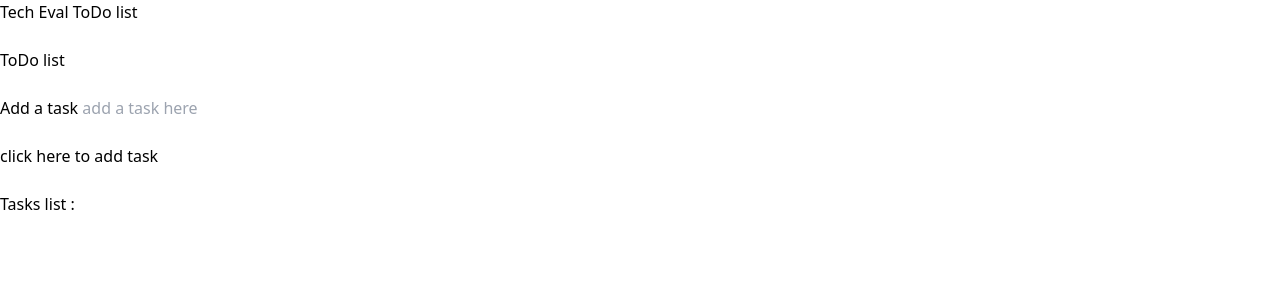
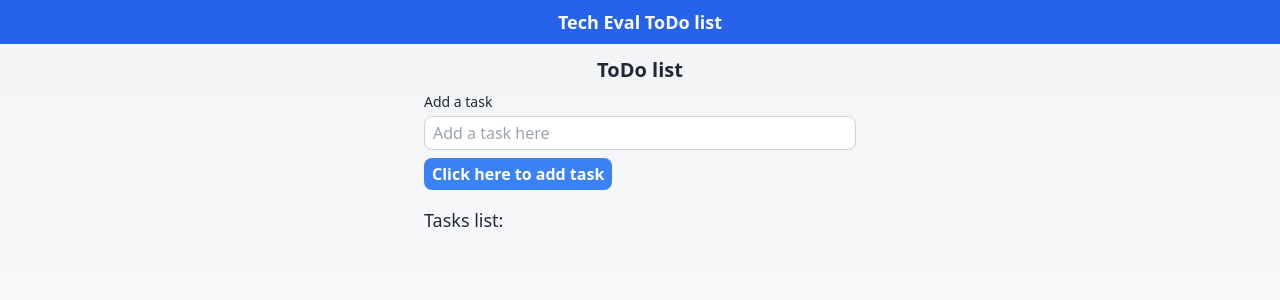
Before and after one commit to AlexCodes100/CPSC2650TechEvalNextjs, a Next.js app: page / in a window 1280 px wide. Shown: the top 300 px of the page. Built offline with nearby package versions, Linux system fonts and the light colour scheme.

Commit message:
added numbering, edit and local storage functionalities. Linked to localStorage

```diff
--- a/app/globals.css
+++ b/app/globals.css
@@ -8,28 +8,34 @@
   --background-end-rgb: 255, 255, 255;
 }
 
-/* this is commented below to take away the dark theme */
-
-/* @media (prefers-color-scheme: dark) {
-  :root {
-    --foreground-rgb: 255, 255, 255;
-    --background-start-rgb: 0, 0, 0;
-    --background-end-rgb: 0, 0, 0;
-  }
+body {
+  @apply text-gray-800 bg-gradient-to-b from-gray-100 to-white min-h-screen flex flex-col items-center;
 }
 
-body {
-  color: rgb(var(--foreground-rgb));
-  background: linear-gradient(
-      to bottom,
-      transparent,
-      rgb(var(--background-end-rgb))
-    )
-    rgb(var(--background-start-rgb));
+h1, h2 {
+  @apply text-xl font-bold;
 }
 
-@layer utilities {
-  .text-balance {
-    text-wrap: balance;
-  }
-} */
+label {
+  @apply text-sm font-medium;
+}
+
+input {
+  @apply border border-gray-300 rounded-lg px-2 py-1 mt-1;
+}
+
+button {
+  @apply bg-blue-500 text-white font-semibold py-1 px-2 rounded-lg mt-2 hover:bg-blue-700;
+}
+
+ul {
+  @apply list-disc list-inside mt-2;
+}
+
+li {
+  @apply flex justify-between items-center mt-1;
+}
+
+li button {
+  @apply bg-red-500 text-white font-semibold py-1 px-2 rounded-lg hover:bg-red-700;
+}
--- a/app/page.js
+++ b/app/page.js
@@ -1,23 +1,26 @@
 'use client'
 import Header from "@/components/Header"
-
-// to use useState or useEffect you need to use the client side you cannot use the server side rendering
-// to fix that you need to add  'use client' on the top of the file
-import { useState } from "react"
+import { useState, useEffect } from "react"
 
 export default function Home() {
+  const [task, setTask] = useState("")
+  const [addTask, setAddTask] = useState(() => {
+    // Get initial state from localStorage
+    const savedTasks = localStorage.getItem('tasks');
+    return savedTasks ? JSON.parse(savedTasks) : [];
+  })
 
-  const [task, setTask] = useState("")
-  const [addTask,setAddTask] = useState([])
+  useEffect(() => {
+    // Save tasks to localStorage whenever addTask changes
+    localStorage.setItem('tasks', JSON.stringify(addTask));
+  }, [addTask]);
 
   const handleChange = (event) => {
     setTask(event.target.value);
   }
 
-  const addValue = ()=> {
-    setAddTask(prev =>{
-      return [...prev,{id:prev.length +1, task:task }]
-    })
+  const addValue = () => {
+    setAddTask(prev => [...prev, { id: prev.length + 1, task: task, completed: false }])
     setTask("")
   }
 
@@ -26,35 +29,58 @@ export default function Home() {
     setAddTask(newList)
   }
 
+  const toggleComplete = (id) => {
+    setAddTask(prev =>
+      prev.map(item =>
+        item.id === id ? { ...item, completed: !item.completed } : item
+      )
+    )
+  }
+
+  const editTask = (id, newTask) => {
+    setAddTask(prev =>
+      prev.map(item =>
+        item.id === id ? { ...item, task: newTask } : item
+      )
+    )
+  }
+
   return (
     <>
-
-    <Header />
-        <br/>
-        <h1>ToDo list  </h1>
-        <br/>
-        <div>
-          <label>Add a task </label>
-          <input type="text" placeholder="add a task here" id="task" value={task} onChange={handleChange}/>
-          <br/>
-          <br/>
-          <button onClick={addValue}>click here to add task</button>
-          <br/>
-          <br/>
-          <h2>Tasks list :</h2>
-
-          <ul>
-            {addTask.map((item) => {
-              return <li key={item.id}>{item.task}
-              <button onClick={() => deleteTask(item.id)}>  <span> &emsp; delete</span></button>
+      <Header />
+      <div className="w-full max-w-md mx-auto mt-12 p-2">
+        <h1 className="text-center text-xl">ToDo list</h1>
+        <div className="mt-2">
+          <label htmlFor="task" className="block text-sm font-medium">Add a task</label>
+          <input
+            type="text"
+            placeholder="Add a task here"
+            id="task"
+            value={task}
+            onChange={handleChange}
+            className="block w-full border border-gray-300 rounded-lg px-2 py-1 mt-1"
+          />
+          <button onClick={addValue} className="block bg-blue-500 text-white font-semibold py-1 px-2 rounded-lg mt-2 hover:bg-blue-700">Click here to add task</button>
+          <h2 className="text-lg font-medium mt-4">Tasks list:</h2>
+          <ul className="list-disc list-inside mt-2">
+            {addTask.map((item, index) => (
+              <li key={item.id} className="flex justify-between items-center mt-1">
+                <span className={`flex-1 ${item.completed ? 'line-through' : ''}`}>
+                  {index + 1}. {item.task}
+                </span>
+                <button onClick={() => toggleComplete(item.id)} className={`ml-2 ${item.completed ? 'bg-green-500' : 'bg-yellow-500'} text-white font-semibold py-1 px-2 rounded-lg hover:bg-opacity-75`}>
+                  {item.completed ? 'Undo' : 'Complete'}
+                </button>
+                <button onClick={() => deleteTask(item.id)} className="ml-2 bg-red-500 text-white font-semibold py-1 px-2 rounded-lg hover:bg-red-700">Delete</button>
+                <button onClick={() => {
+                  const newTask = prompt('Edit task:', item.task);
+                  if (newTask) editTask(item.id, newTask);
+                }} className="ml-2 bg-blue-500 text-white font-semibold py-1 px-2 rounded-lg hover:bg-blue-700">Edit</button>
               </li>
-            })}
+            ))}
           </ul>
-
         </div>
-
-
-
+      </div>
     </>
   )
 }
--- a/components/Header.js
+++ b/components/Header.js
@@ -1,9 +1,7 @@
-export default function Header(){
-    return(
-        <>
-        <div>
-            <h1>Tech Eval ToDo list</h1>
-        </div>
-        </>
-    )
-}
+export default function Header() {
+    return (
+      <div className="w-full py-2 bg-blue-600 fixed top-0 left-0">
+        <h1 className="text-white text-center text-lg">Tech Eval ToDo list</h1>
+      </div>
+    );
+  }
```
